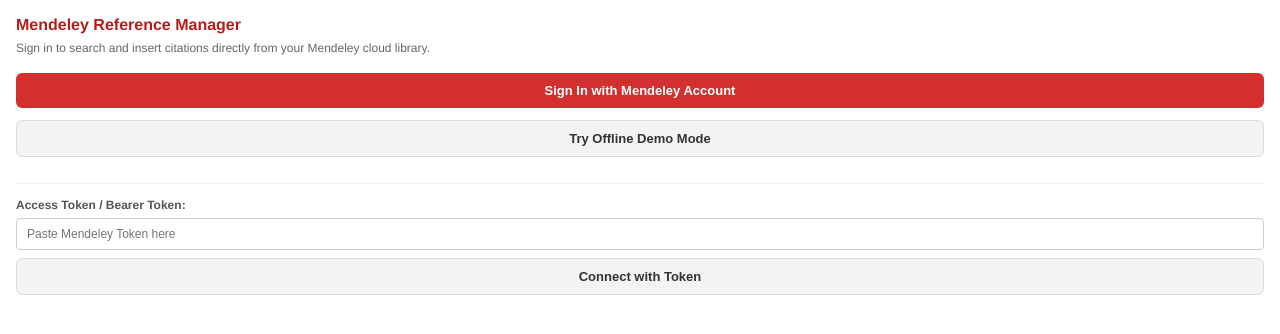
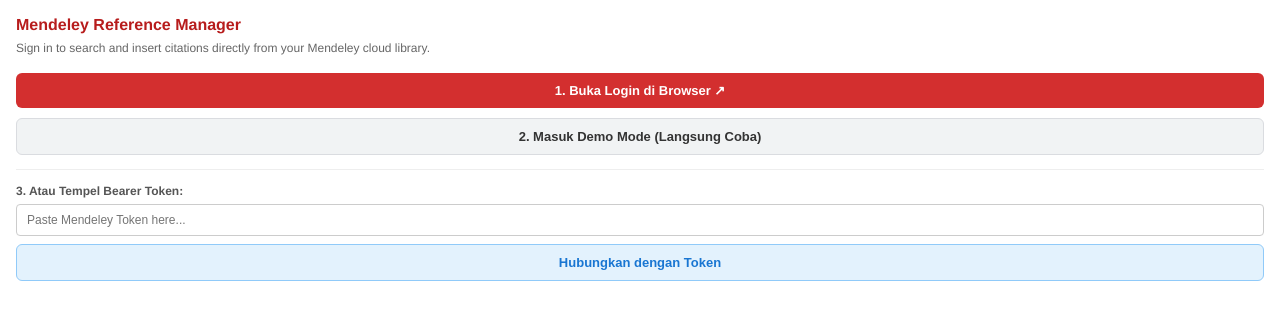
Before and after one commit to nashirabbash/mendeley-onlyoffice, a website built with Vite: page plugin/index.html in a window 1280 px wide. Built offline with nearby package versions, Linux system fonts and the light colour scheme.

Commit message:
feat(auth): add explicit native anchor link for direct browser opening

```diff
--- a/plugin/index.html
+++ b/plugin/index.html
@@ -10,9 +10,10 @@
     <link rel="stylesheet" href="dist/styles.css">
     <style>
         body { font-family: -apple-system, BlinkMacSystemFont, "Segoe UI", Roboto, Helvetica, Arial, sans-serif; font-size: 13px; color: #333; margin: 0; padding: 0; }
-        .btn-action { width: 100%; box-sizing: border-box; padding: 10px; border-radius: 6px; font-weight: 600; cursor: pointer; border: none; margin-bottom: 12px; font-size: 13px; }
-        .btn-primary { background-color: #d32f2f; color: white; }
-        .btn-secondary { background-color: #f1f3f4; color: #333; border: 1px solid #dadce0; }
+        .btn-action { width: 100%; box-sizing: border-box; padding: 10px; border-radius: 6px; font-weight: 600; cursor: pointer; border: none; margin-bottom: 10px; font-size: 13px; text-align: center; text-decoration: none; display: block; }
+        .btn-primary { background-color: #d32f2f; color: white !important; }
+        .btn-secondary { background-color: #f1f3f4; color: #333 !important; border: 1px solid #dadce0; }
+        .btn-link { background-color: #e3f2fd; color: #1976d2 !important; border: 1px solid #90caf9; }
         .hidden { display: none !important; }
     </style>
 </head>
@@ -27,23 +28,24 @@
                 <p style="font-weight: 700; font-size: 16px; margin: 0 0 6px 0; color: #b71c1c;">Mendeley Reference Manager</p>
                 <p style="font-size: 12px; color: #666; margin: 0 0 16px 0; line-height: 1.4;">Sign in to search and insert citations directly from your Mendeley cloud library.</p>
 
-                <!-- Direct Inline Trigger Button -->
-                <button id="getBrowserTokenBtn" class="btn-action btn-primary" onclick="window.onSignInClick()">
-                    Sign In with Mendeley Account
+                <!-- OPSI 1: Native External Browser Link -->
+                <a id="browserAuthLink" class="btn-action btn-primary" target="_blank"
+                   href="https://api.mendeley.com/oauth/authorize?client_id=26014&redirect_uri=https%3A%2F%2Fonlyoffice.github.io%2Fsdkjs-plugins%2Fcontent%2Fmendeley%2Foauth.html&response_type=token&scope=all">
+                    1. Buka Login di Browser ↗
+                </a>
+
+                <!-- OPSI 2: Direct Offline Demo Mode -->
+                <button id="demoModeBtn" class="btn-action btn-secondary" onclick="window.onDemoModeClick()">
+                    2. Masuk Demo Mode (Langsung Coba)
                 </button>
 
-                <!-- Demo Mode Button -->
-                <button id="demoModeBtn" class="btn-action btn-secondary" onclick="window.onDemoModeClick()">
-                    Try Offline Demo Mode
-                </button>
-
-                <!-- Manual Token Field -->
+                <!-- OPSI 3: Direct Token Input Box -->
                 <div style="margin-top: 14px; border-top: 1px solid #eee; padding-top: 14px;">
-                    <span style="font-size: 12px; font-weight: 600; color: #555; display: block; margin-bottom: 6px;">Access Token / Bearer Token:</span>
-                    <input id="tokenField" type="password" placeholder="Paste Mendeley Token here"
+                    <span style="font-size: 12px; font-weight: 600; color: #555; display: block; margin-bottom: 6px;">3. Atau Tempel Bearer Token:</span>
+                    <input id="tokenField" type="password" placeholder="Paste Mendeley Token here..."
                         style="width: 100%; box-sizing: border-box; padding: 8px 10px; border: 1px solid #ccc; border-radius: 4px; font-size: 12px; margin-bottom: 8px;" />
-                    <button id="connectTokenBtn" class="btn-action btn-secondary" onclick="window.onConnectTokenClick()" style="margin-bottom: 0;">
-                        Connect with Token
+                    <button id="connectTokenBtn" class="btn-action btn-link" onclick="window.onConnectTokenClick()" style="margin-bottom: 0;">
+                        Hubungkan dengan Token
                     </button>
                 </div>
 
```
